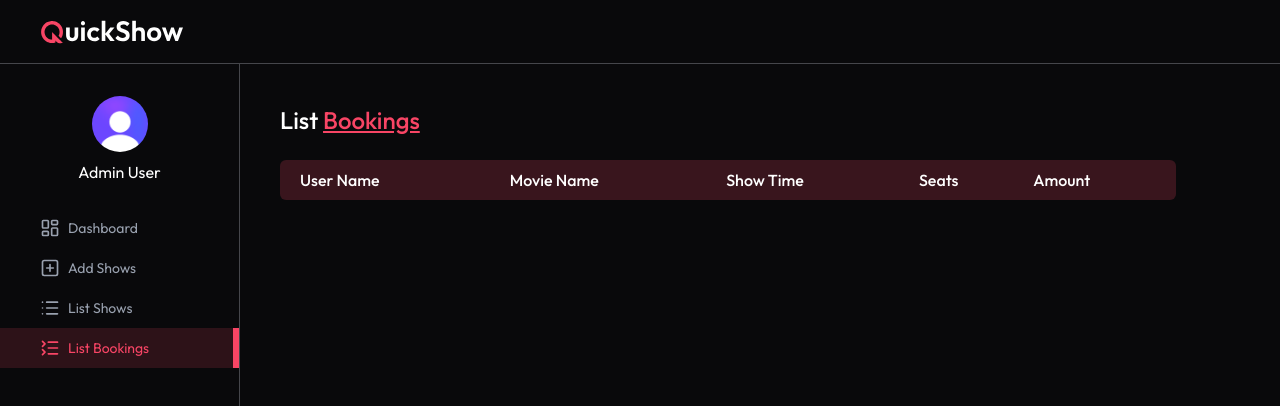
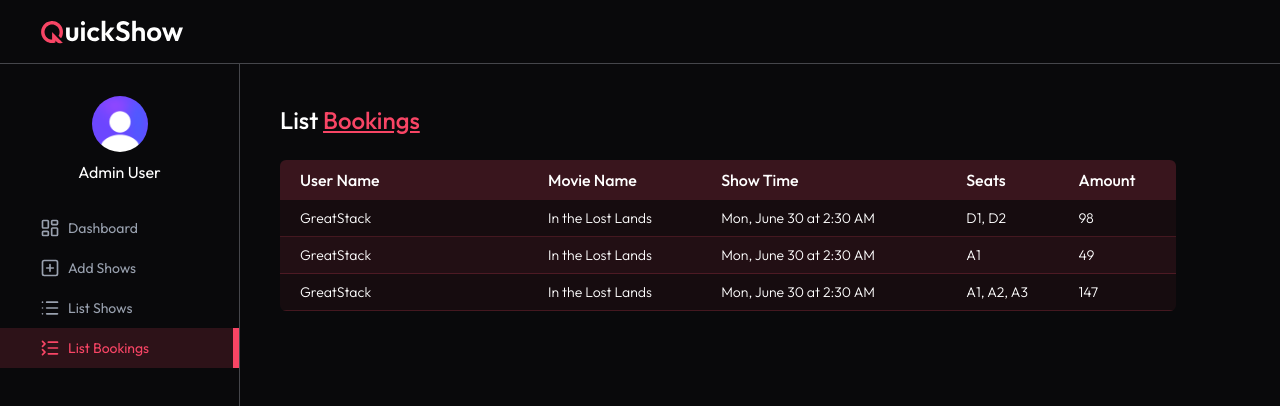
Before and after one commit to sujan2000/Movie-Ticket-Booking, a React (Vite) app in the folder client/: page /admin/list-bookings in a window 1280 px wide. Shown: the top 406 px of the page. Built offline with nearby package versions, Linux system fonts and the light colour scheme; the HTML template or start-up script is replaced by a standard one.

Commit message:
table complete

```diff
--- a/client/src/pages/admin/ListBookings.jsx
+++ b/client/src/pages/admin/ListBookings.jsx
@@ -2,6 +2,7 @@ import React, { useEffect, useState } from 'react'
 import { dummyBookingData } from '../../assets/assets'
 import Loading from '../../components/Loading'
 import Title from '../../components/admin/Title'
+import { dateFormat } from '../../lib/dateFormat'
 
 const ListBookings = () => {
 
@@ -35,7 +36,17 @@ const ListBookings = () => {
               <th className="p-2 font-medium">Amount</th>
             </tr>
           </thead>
-
+          <tbody className='text-sm font-light'>
+            {bookings.map((item, index) => (
+              <tr key={index} className="border-b border-primary/20 bg-primary/5 even:bg-primary/10">
+                <td className="p-2 min-w-45 pl-5">{item.user.name}</td>
+                <td className="p-2">{item.show.movie.title}</td>
+                <td className="p-2">{dateFormat(item.show.showDateTime)}</td>
+                <td className="p-2">{Object.keys(item.bookedSeats).map(seat => item.bookedSeats[seat]).join(", ")}</td>
+                <td className="p-2">{currency} {item.amount}</td>
+              </tr>
+            ))}
+          </tbody>
         </table>
 
       </div>
```
